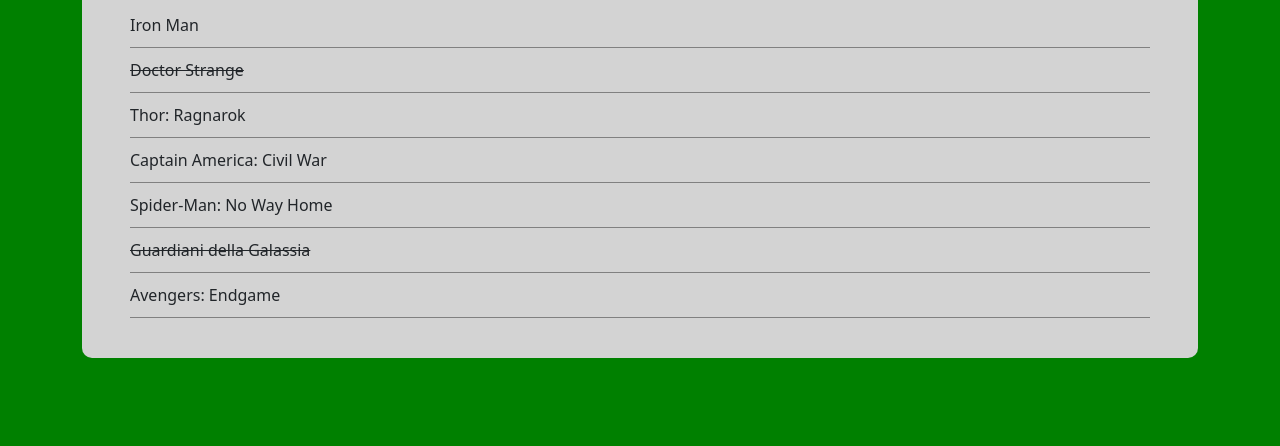
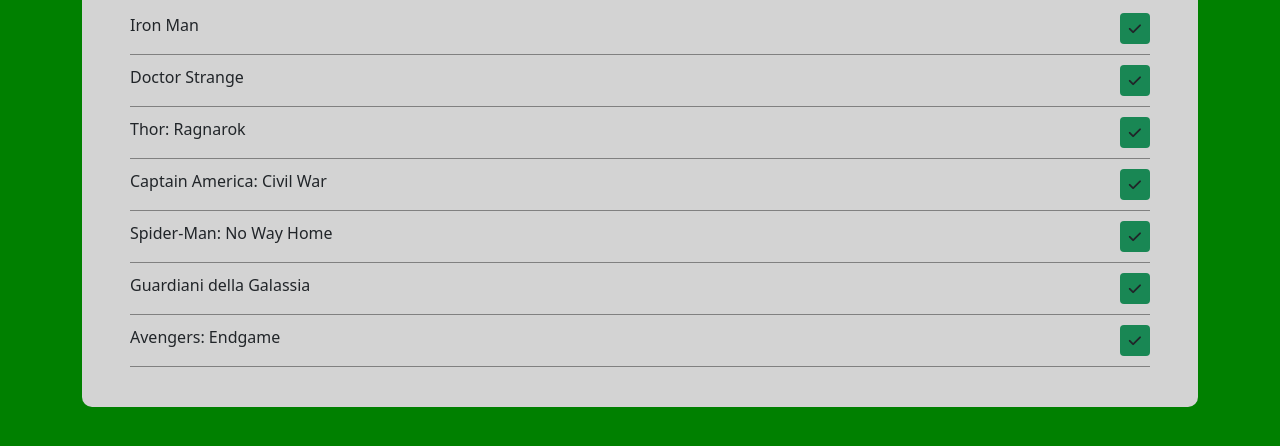
Before and after one commit to Giovannidubaldo/vue-todolist, a plain HTML site: page index.html in a window 1280 px wide. Shown: the part 202-648 px from the top of the page. Drawn offline with nearby package versions, Linux system fonts and the light colour scheme.

Commit message:
Added button for text-decoration-line

```diff
--- a/index.html
+++ b/index.html
@@ -35,8 +35,13 @@
                         <div class="list-page p-4">
                             <h1 class="text-center">Marvel</h1>
                             <ul class="list-unstyled px-4">
-                                <li v-for="(film, index) in todo_list" :key="index" :class="film.done == true ? 'text-decoration-line-through' : ''">
-                                    <span>{{film.text}}</span>
+                                <li v-for="(film, index) in todo_list" :key="index" :class="film.done == true ? 'text-decoration-line-through text-danger' : ''">
+                                    <div class="d-flex justify-content-between">
+                                        <span>{{film.text}}</span>
+                                        <button class="btn btn-sm" :class="film.done == true ? 'bg-danger' : 'bg-success'" @click="film.done = !film.done">
+                                            <i :class="film.done == true ? 'fas fa-times' : 'fas fa-check'"></i>
+                                        </button>
+                                    </div>
                                 </li>
                             </ul>
                         </div>
--- a/js/script.js
+++ b/js/script.js
@@ -11,7 +11,7 @@
                 },
                 {
                     text: 'Doctor Strange',
-                    done: true
+                    done: false
                 },
                 {
                     text: 'Thor: Ragnarok',
@@ -27,7 +27,7 @@
                 },
                 {
                     text: 'Guardiani della Galassia',
-                    done: true
+                    done: false
                 },
                 {
                     text: 'Avengers: Endgame',
```
